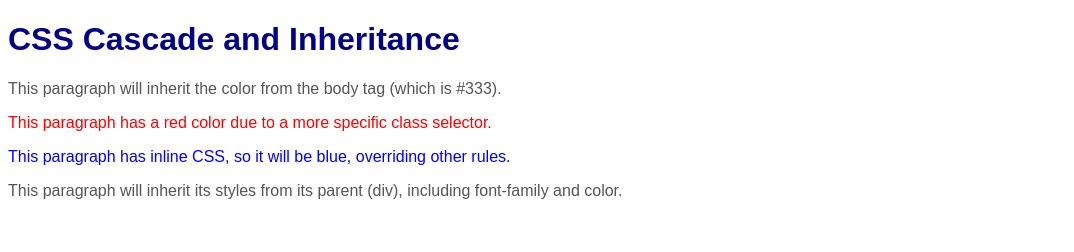
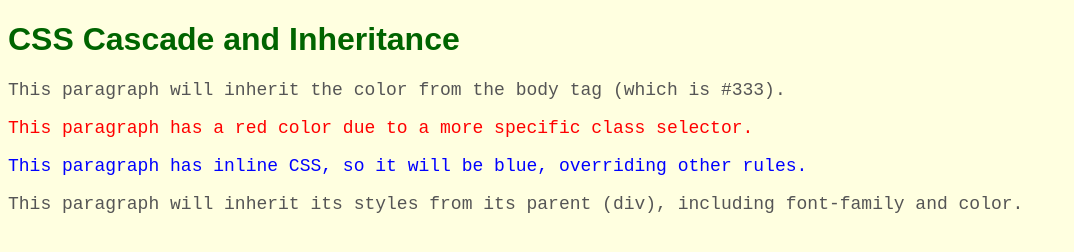
Before and after one commit to MichaelaSupreme/assignment3, a plain HTML site: page index.html in a window 1280 px wide. Shown: the whole page, without its empty margins (0-1074 px from the left). Drawn offline with Linux system fonts and the light colour scheme.

Commit message:
Update style.css

```diff
--- a/style.css
+++ b/style.css
@@ -1,9 +1,13 @@
-/* External CSS */
+/* External CSS - Example of overriding */
+h1 {
+    color: darkgreen; /* External style */
+}
+
+/* More external styles can go here */
 body {
-    font-family: Arial, sans-serif;
+    background-color: lightyellow;
 }
 
 p {
-    color: #555;
-    font-size: 16px;
+    font-family: 'Courier New', Courier, monospace; /* External style affecting all p elements */
 }
```
